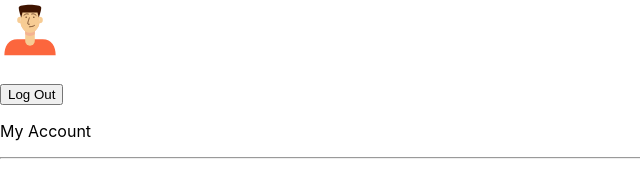
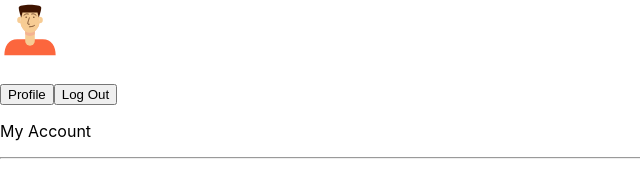
Before and after one commit to abhish3kjaswal/ChatApp-ver1, a React (Create React App) app in the folder client/: page / in a window 1280 px wide. Shown: the top 169 px of the page, without its empty margins (0-640 px from the left). Built offline with nearby package versions, Linux system fonts and the light colour scheme; no server answers; sample sign-in values are in the browser's storage.

Commit message:
profileBtn and design fixes

```diff
--- a/client/src/index.css
+++ b/client/src/index.css
@@ -21,7 +21,11 @@ code {
 }
 
 .logOutBtn{
-  color: black;
+  color: red;
+}
+.profileBtn{
+  color: blue;
+
 }
 
 .mainPage{
--- a/client/src/modules/Dashboard/index.js
+++ b/client/src/modules/Dashboard/index.js
@@ -226,8 +226,15 @@ const Dashboard = (props) => {
                 {user && user.fullName ? user.fullName : ""}
               </h3>
               <Button
+                className="text-blue-600 text-xs w-auto ml-8 bg-transparent hover:bg-blue-500 font-semibold hover:text-white py-1 px-1.5 border border-blue-500 hover:border-transparent rounded"
+                onClick={(e) => {
+                  profileClick(e, user.id)
+                }}
+                label={"Profile"}
+              ></Button>
+              <Button
                 // className="text-3xl font-light"
-                className="text-xs text-red-500 w-auto ml-10  bg-transparent hover:bg-red-500 font-semibold hover:text-white py-2 px-4 border border-red-500 hover:border-transparent rounded logOutBtn"
+                className="text-red-600 text-xs w-auto ml-5 bg-transparent hover:bg-red-500 font-semibold hover:text-white py-1 px-1.5 border border-red-500 hover:border-transparent rounded "
                 onClick={(e) => {
                   localStorage.removeItem("user:token");
                   window.location.reload(true);
```
